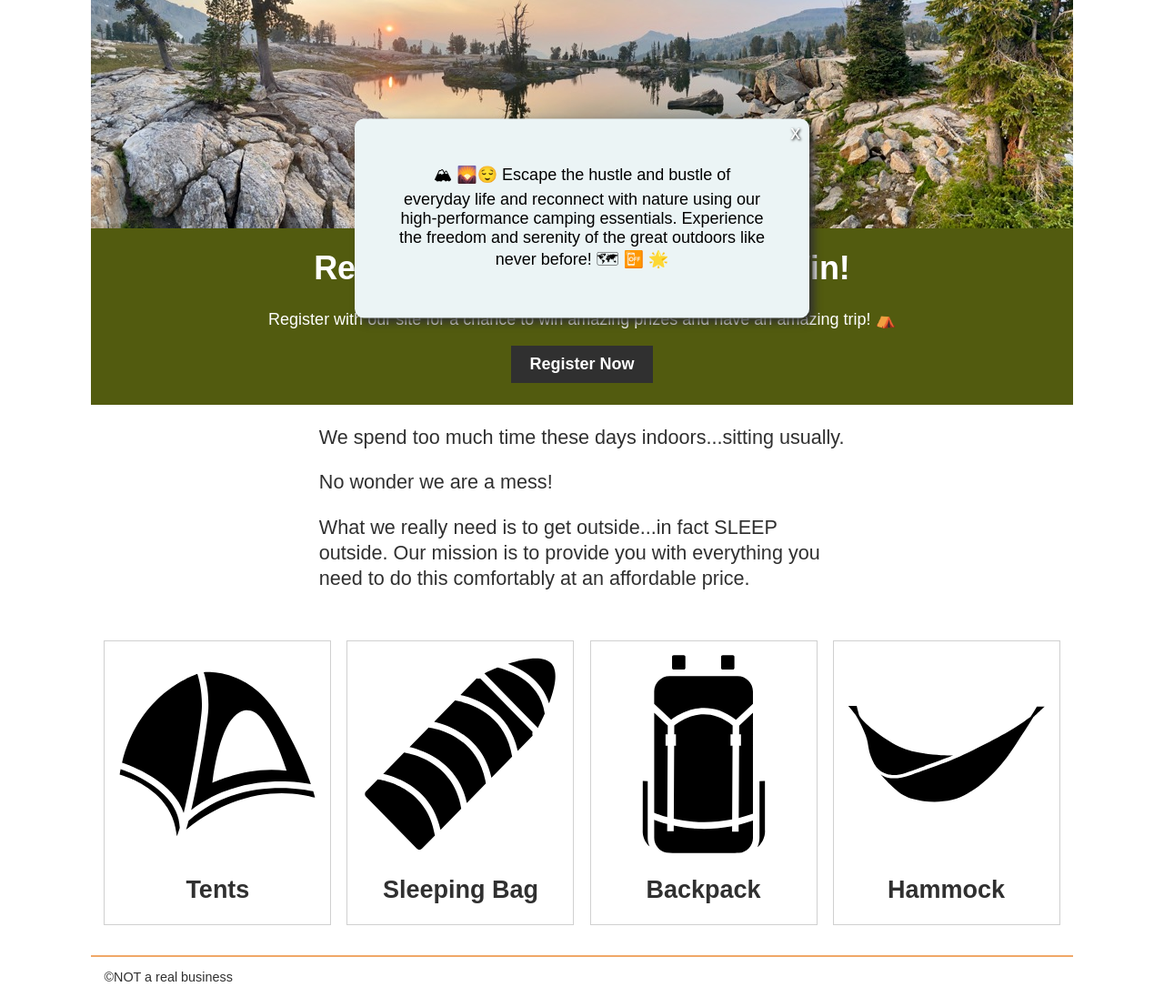
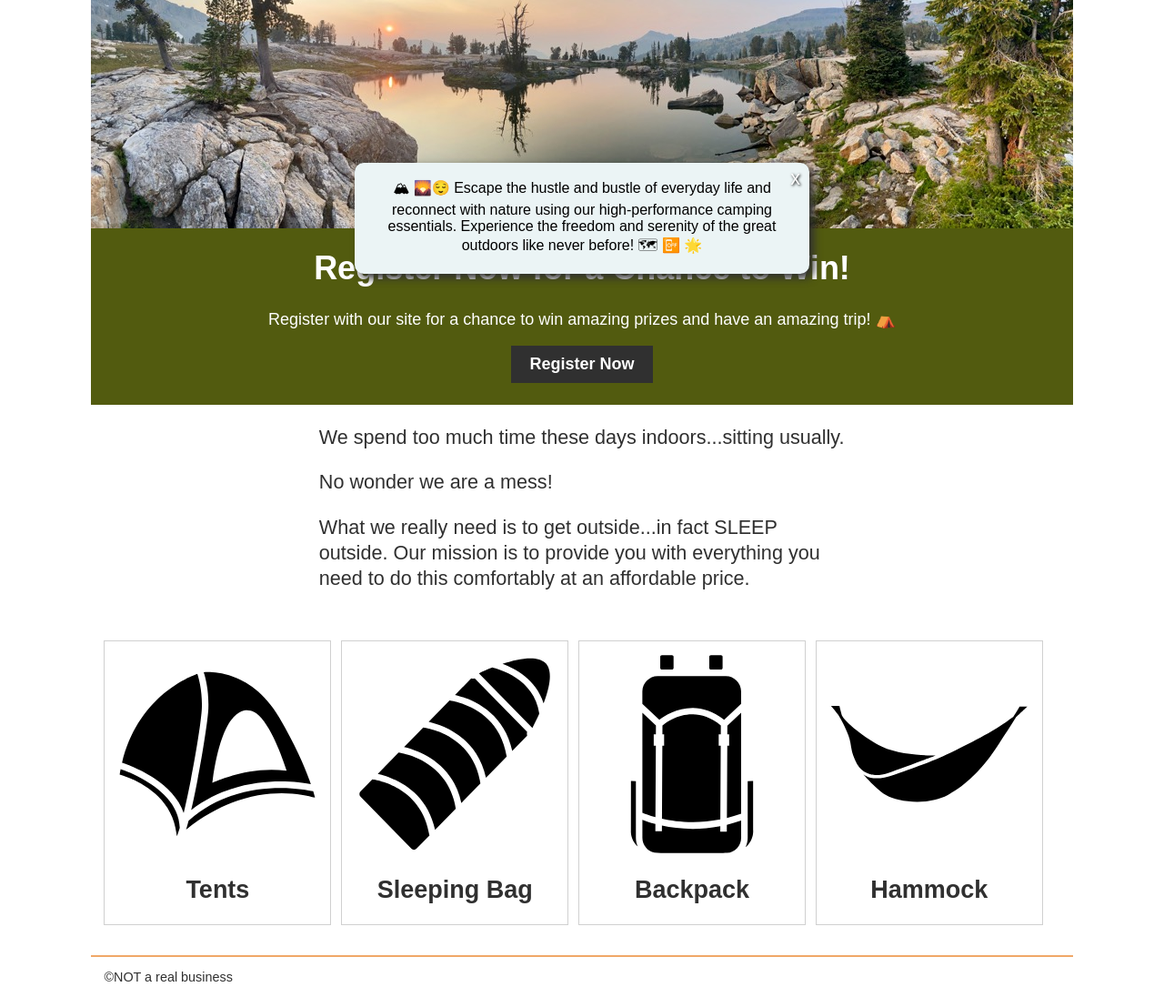
Before and after one commit to CarGuzRuth7/sleepoutside-v3-group8, a website built with Vite: page src/index.html in a window 1280 px wide. Shown: the part 160-1256 px from the top of the page at 91% size. Built offline with nearby package versions, Linux system fonts and the light colour scheme.

Commit message:
additional stilying

```diff
--- a/src/css/style.css
+++ b/src/css/style.css
@@ -262,7 +262,8 @@
 .product-list {
   display: flex;
   flex-flow: row wrap;
-  justify-content: space-between;
+  justify-content: left;
+  justify-items: center;
   list-style-type: none;
   padding: 0;
 }
@@ -451,7 +452,8 @@
 .alert-list p {
   border-radius: 10px;
   box-shadow: 5px 5px 10px #303030;
-  padding: 3rem;
+  padding: 1rem;
+  font-size: small;
 }
 .close-btn,
 .close-btn-alert {
@@ -513,6 +515,9 @@
   .alert-list {
     max-width: 500px;
   }
+  .alert-list p {
+    font-size:medium;
+  }
   form {
     display: grid;
     grid-template-columns: 2fr 1fr;
```
